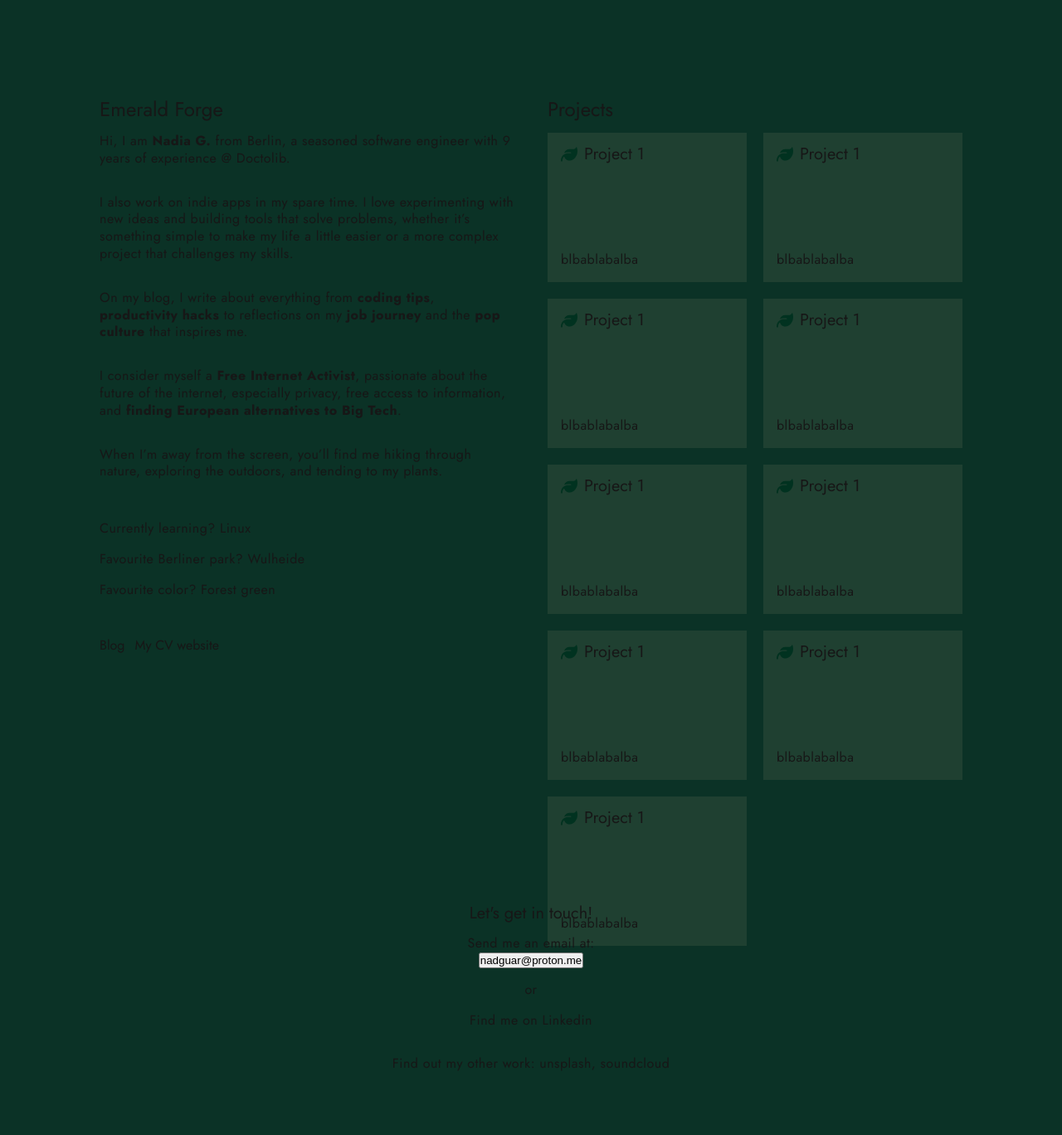
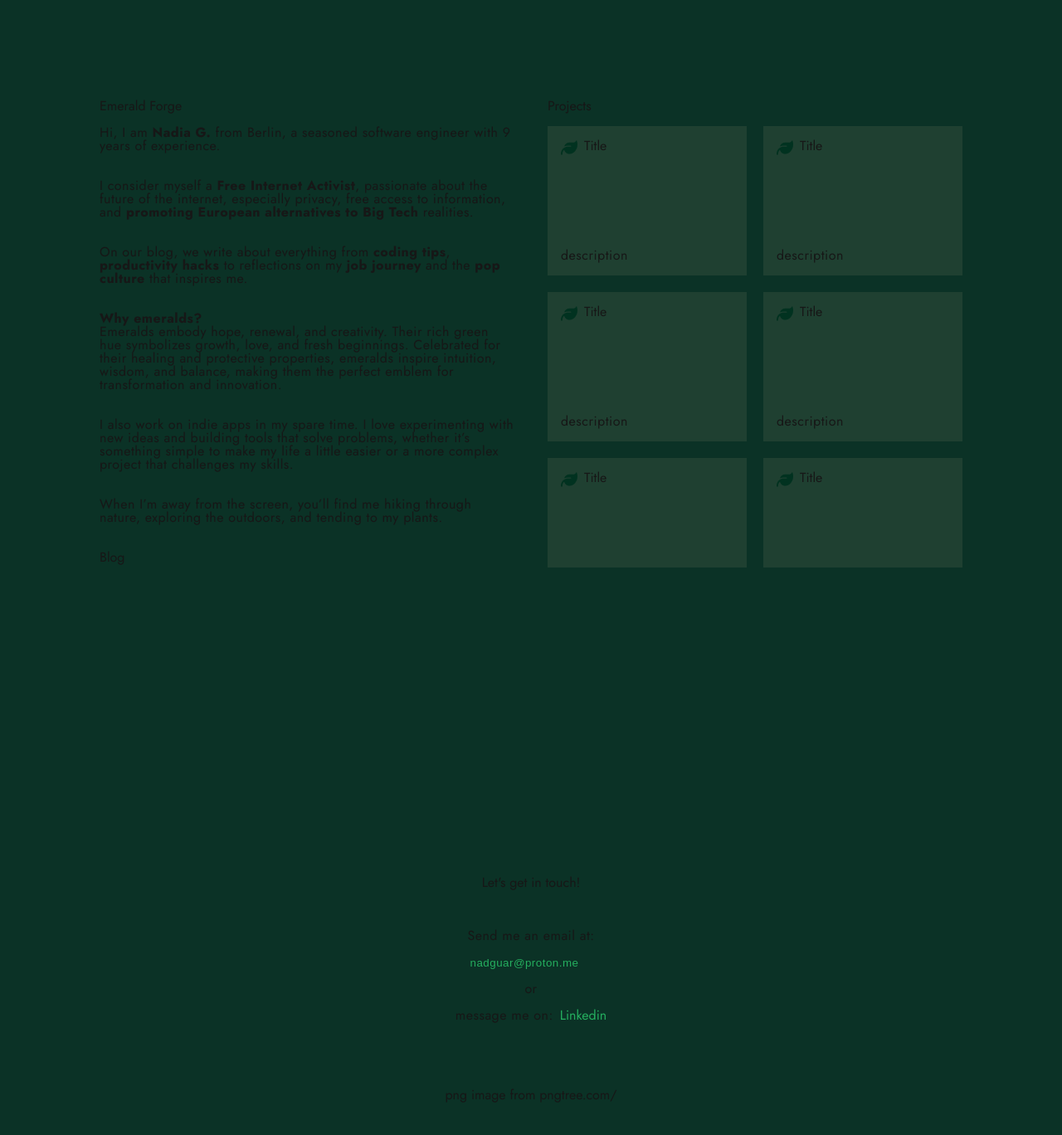
Before and after one commit to JackGarrus/nadyg-website, a Next.js app: page / in a window 1280 px wide. Shown: the top 1368 px of the page at 83% size. Built offline with nearby package versions, Linux system fonts and the light colour scheme.

Commit message:
refactor main page

```diff
--- a/src/app/components/Page.tsx
+++ b/src/app/components/Page.tsx
@@ -1,4 +1,4 @@
-import s from "../page.module.css";
+import s from "./styles/page.module.css";
 
 export default function Page({
   children,
--- a/src/app/globals.css
+++ b/src/app/globals.css
@@ -35,19 +35,19 @@ a {
   text-decoration: none;
 }
 
-.h1 {
+h1 {
   font-size: 24px;
 }
 
-.h2 {
+h2 {
   font-size: 20px;
 }
 
-.h3 {
+h3 {
   font-size: 18px;
 }
 
-.paragraph {
+p {
   font-size: 16px;
   line-height: 1.3;
   letter-spacing: 0.5px;
--- a/src/app/page.module.css
+++ b/src/app/page.module.css
@@ -1,19 +1,3 @@
-.page {
-  background-color: #0b3226;
-  height: 100vh;
-  width: 100vw;
-  padding: 100px 100px 0;
-  margin: 0 auto;
-  display: flex;
-  flex-direction: column;
-}
-
-.container {
-  display: flex;
-  justify-content: space-between;
-  height: 73vh;
-}
-
 .yapSection,
 .projectsSection,
 .contactsSection {
@@ -22,6 +6,16 @@
   width: 100%;
   height: 100%;
   padding: 20px;
+}
+
+.yapSection {
+  /* background-color: #427859; */
+  background-color: transparent;
+}
+
+.projectsSection {
+  /* background-color: #5a8c70; */
+  overflow-y: scroll;
 }
 
 .contactsSection {
@@ -43,33 +37,41 @@ a.link:hover {
   color: #249754;
 }
 
+.email {
+  background-color: transparent;
+  border: none;
+  color: #25af5f;
+}
+
+.email:hover {
+  cursor: pointer;
+  color: inherit;
+}
+
+.copied {
+  padding-left: 16px;
+  font-style: italic;
+}
+
+.flex {
+  display: flex;
+  align-items: center;
+}
+
+.flex p + a {
+  padding-left: 8px;
+  color: #25af5f;
+}
+
+.flex p + a:hover {
+  color: inherit;
+}
+
 .cardsContainer {
   display: grid;
   grid-template-columns: repeat(auto-fill, minmax(180px, 1fr));
   grid-gap: 20px;
-  /*background-color: #3e6a50;*/
   background-color: transparent;
-}
-
-.card {
-  background-color: #1f4031;
-  height: 180px;
-  display: flex;
-  flex-direction: column;
-  justify-content: space-between;
-  padding: 16px;
-}
-
-.cardHeader {
-  display: flex;
-}
-
-.cardHeader h3 {
-  padding-left: 8px;
-}
-
-.projectIcon {
-  width: 20px;
 }
 
 .footer {
--- a/src/app/page.tsx
+++ b/src/app/page.tsx
@@ -1,11 +1,11 @@
 "use client";
 
 import s from "./page.module.css";
-// import { Card } from "./ui/Card";
-import LeafIcon from "./icons/leaf";
 import { motion, MotionConfig } from "motion/react";
 import Link from "next/link";
 import { useState } from "react";
+import Page from "./components/Page";
+import Card from "./components/Card";
 
 export default function Home() {
   const [isCopied, setIsCopied] = useState<boolean | undefined>(undefined);
@@ -17,8 +17,7 @@ export default function Home() {
 
   return (
     <>
-      <div className={s.page}>
-        <div className={s.container}>
+      <Page>
         <section className={s.yapSection}>
           {/* Siccome è il nome del sito-startup stilizzalo diversamente */}
           <motion.h1
@@ -31,92 +30,74 @@ export default function Home() {
           </motion.h1>
           <br />
           <motion.p
-              className="paragraph"
             initial={{ opacity: 0 }}
             animate={{ opacity: 1 }}
             transition={{ delay: 0.2 }}
           >
-              Hi, I am <strong>Nadia G.</strong> from Berlin, a seasoned
-              software engineer with 9 years of experience @ Doctolib.
+            Hi, I am <strong>Nadia G.</strong> from Berlin, a seasoned software
+            engineer with 9 years of experience.
           </motion.p>
           <br />
           <br />
           <motion.p
-              className="paragraph"
             initial={{ opacity: 0 }}
             animate={{ opacity: 1 }}
             transition={{ delay: 0.3 }}
           >
-              I also work on indie apps in my spare time. I love experimenting
-              with new ideas and building tools that solve problems, whether
-              it’s something simple to make my life a little easier or a more
-              complex project that challenges my skills.
+            I consider myself a <strong>Free Internet Activist</strong>,
+            passionate about the future of the internet, especially privacy,
+            free access to information, and{" "}
+            <strong>promoting European alternatives to Big Tech</strong>{" "}
+            realities.
           </motion.p>
           <br />
           <br />
           <motion.p
-              className="paragraph"
             initial={{ opacity: 0 }}
             animate={{ opacity: 1 }}
-              transition={{ delay: 0.4 }}
+            transition={{ delay: 0.5 }}
           >
-              On my blog, I write about everything from{" "}
-              <strong>coding tips</strong>, <strong>productivity hacks</strong>{" "}
-              to reflections on my <strong>job journey</strong> and the{" "}
+            On our blog, we write about everything from{" "}
+            <strong>coding tips</strong>, <strong>productivity hacks</strong> to
+            reflections on my <strong>job journey</strong> and the{" "}
             <strong>pop culture</strong> that inspires me.
           </motion.p>
           <br />
           <br />
           <motion.p
-              className="paragraph"
             initial={{ opacity: 0 }}
             animate={{ opacity: 1 }}
             transition={{ delay: 0.5 }}
           >
-              I consider myself a <strong>Free Internet Activist</strong>,
-              passionate about the future of the internet, especially privacy,
-              free access to information, and{" "}
-              <strong>finding European alternatives to Big Tech</strong>.
+            <strong>Why emeralds?</strong>
+            <br />
+            Emeralds embody hope, renewal, and creativity. Their rich green hue
+            symbolizes growth, love, and fresh beginnings. Celebrated for their
+            healing and protective properties, emeralds inspire intuition,
+            wisdom, and balance, making them the perfect emblem for
+            transformation and innovation.
           </motion.p>
           <br />
           <br />
           <motion.p
-              className="paragraph"
+            initial={{ opacity: 0 }}
+            animate={{ opacity: 1 }}
+            transition={{ delay: 0.4 }}
+          >
+            I also work on indie apps in my spare time. I love experimenting
+            with new ideas and building tools that solve problems, whether it’s
+            something simple to make my life a little easier or a more complex
+            project that challenges my skills.
+          </motion.p>
+          <br />
+          <br />
+          <motion.p
             initial={{ opacity: 0 }}
             animate={{ opacity: 1 }}
             transition={{ delay: 0.6 }}
           >
-              When I’m away from the screen, you’ll find me hiking through
-              nature, exploring the outdoors, and tending to my plants.
-            </motion.p>
-            <br />
-            <br />
-            <br />
-            <motion.p
-              className="paragraph"
-              initial={{ opacity: 0 }}
-              animate={{ opacity: 1 }}
-              transition={{ delay: 1 }}
-            >
-              Currently learning? Linux
-            </motion.p>
-            <br />
-            <motion.p
-              className="paragraph"
-              initial={{ opacity: 0 }}
-              animate={{ opacity: 1 }}
-              transition={{ delay: 1.4 }}
-            >
-              Favourite Berliner park? Wulheide
-            </motion.p>
-            <br />
-            <motion.p
-              className="paragraph"
-              initial={{ opacity: 0 }}
-              animate={{ opacity: 1 }}
-              transition={{ delay: 1.8 }}
-            >
-              Favourite color? Forest green
+            When I’m away from the screen, you’ll find me hiking through nature,
+            exploring the outdoors, and tending to my plants.
           </motion.p>
           <br />
           <br />
@@ -127,25 +108,10 @@ export default function Home() {
               transition={{ delay: 2.2 }}
               className={s.link}
             >
-                <Link
-                  key="/blog"
-                  href="/blog"
-                  target="blank"
-                  className={s.link}
-                >
+              <Link key="/blog" href="/blog" target="blank" className={s.link}>
                 Blog
               </Link>
             </motion.div>
-              <motion.a
-                className={s.link}
-                initial={{ opacity: 0 }}
-                animate={{ opacity: 1 }}
-                transition={{ delay: 2.6 }}
-                href="https://nadiaguarracino.vercel.app/about"
-                target="_blank"
-              >
-                My CV website
-              </motion.a>
           </div>
         </section>
 
@@ -161,150 +127,60 @@ export default function Home() {
           <br />
           <div className={s.cardsContainer}>
             <MotionConfig transition={{ duration: 0.4, ease: "easeInOut" }}>
-                <motion.div
-                  className={s.card}
-                  initial={{ opacity: 0 }}
-                  animate={{ opacity: 1 }}
-                  transition={{ delay: 0.3 }}
-                >
-                  <div className={s.cardHeader}>
-                    <LeafIcon className={s.projectIcon} color="#013220" />
-                    <h3 className="h2">Project 1</h3>
-                  </div>
-                  <p className="paragraph">blbablabalba</p>
-                </motion.div>
-
-                <motion.div
-                  className={s.card}
-                  initial={{ opacity: 0 }}
-                  animate={{ opacity: 1 }}
-                  transition={{ delay: 0.6 }}
-                >
-                  <div className={s.cardHeader}>
-                    <LeafIcon className={s.projectIcon} color="#013220" />
-                    <h3 className="h2">Project 1</h3>
-                  </div>
-                  <p className="paragraph">blbablabalba</p>
-                </motion.div>
-
-                <motion.div
-                  className={s.card}
-                  initial={{ opacity: 0 }}
-                  animate={{ opacity: 1 }}
-                  transition={{ delay: 0.9 }}
-                >
-                  <div className={s.cardHeader}>
-                    <LeafIcon className={s.projectIcon} color="#013220" />
-                    <h3 className="h2">Project 1</h3>
-                  </div>
-                  <p className="paragraph">blbablabalba</p>
-                </motion.div>
-
-                <motion.div
-                  className={s.card}
-                  initial={{ opacity: 0 }}
-                  animate={{ opacity: 1 }}
-                  transition={{ delay: 1.2 }}
-                >
-                  <div className={s.cardHeader}>
-                    <LeafIcon className={s.projectIcon} color="#013220" />
-                    <h3 className="h2">Project 1</h3>
-                  </div>
-                  <p className="paragraph">blbablabalba</p>
-                </motion.div>
-
-                <motion.div
-                  className={s.card}
-                  initial={{ opacity: 0 }}
-                  animate={{ opacity: 1 }}
-                  transition={{ delay: 1.5 }}
-                >
-                  <div className={s.cardHeader}>
-                    <LeafIcon className={s.projectIcon} color="#013220" />
-                    <h3 className="h2">Project 1</h3>
-                  </div>
-                  <p className="paragraph">blbablabalba</p>
-                </motion.div>
-
-                <motion.div
-                  className={s.card}
-                  initial={{ opacity: 0 }}
-                  animate={{ opacity: 1 }}
-                  transition={{ delay: 1.8 }}
-                >
-                  <div className={s.cardHeader}>
-                    <LeafIcon className={s.projectIcon} color="#013220" />
-                    <h3 className="h2">Project 1</h3>
-                  </div>
-                  <p className="paragraph">blbablabalba</p>
-                </motion.div>
-
-                <motion.div
-                  className={s.card}
-                  initial={{ opacity: 0 }}
-                  animate={{ opacity: 1 }}
-                  transition={{ delay: 2.1 }}
-                >
-                  <div className={s.cardHeader}>
-                    <LeafIcon className={s.projectIcon} color="#013220" />
-                    <h3 className="h2">Project 1</h3>
-                  </div>
-                  <p className="paragraph">blbablabalba</p>
-                </motion.div>
-
-                <motion.div
-                  className={s.card}
-                  initial={{ opacity: 0 }}
-                  animate={{ opacity: 1 }}
-                  transition={{ delay: 2.4 }}
-                >
-                  <div className={s.cardHeader}>
-                    <LeafIcon className={s.projectIcon} color="#013220" />
-                    <h3 className="h2">Project 1</h3>
-                  </div>
-                  <p className="paragraph">blbablabalba</p>
-                </motion.div>
-
-                <motion.div
-                  className={s.card}
-                  initial={{ opacity: 0 }}
-                  animate={{ opacity: 1 }}
-                  transition={{ delay: 2.7 }}
-                >
-                  <div className={s.cardHeader}>
-                    <LeafIcon className={s.projectIcon} color="#013220" />
-                    <h3 className="h2">Project 1</h3>
-                  </div>
-                  <p className="paragraph">blbablabalba</p>
-                </motion.div>
+              <Card />
+              <Card />
+              <Card />
+              <Card />
+              <Card />
+              <Card />
+              <Card />
+              <Card />
+              <Card />
+              <Card />
+              <Card />
             </MotionConfig>
           </div>
         </section>
-        </div>
-      </div>
-      <div className={s.page}>
-        <div className={s.container}>
+      </Page>
+
+      <Page>
         <section className={s.contactsSection}>
-            <h2 className="h2">Let&apos;s get in touch!</h2>
+          <h1 className="h2">Let&apos;s get in touch!</h1>
+          <br /> <br />
           <br />
-            <p className="paragraph">Send me an email at:</p>
+          <p>Send me an email at:</p>
+          <br />
           <div>
-              <button onClick={() => copy("nadguar@proton.me")}>
-                nadguar@proton.me
+            <button
+              className={s.email}
+              onClick={() => copy("nadguar@proton.me")}
+            >
+              <p>nadguar@proton.me</p>
             </button>
-              {isCopied && <span>Copied!</span>}
+            <span className={s.copied}>{isCopied && <span>Copied!</span>}</span>
           </div>
           <br />
-            <p className="paragraph">or</p>
+          <p>or</p>
           <br />
-            <p className="paragraph">Find me on Linkedin</p>
-            <br /> <br />
-            <p className="paragraph">
-              Find out my other work: unsplash, soundcloud{" "}
-            </p>
+          <div className={s.flex}>
+            <p>message me on: </p>
+            <a
+              href="https://www.linkedin.com/in/nadia-guarracino17/"
+              target="blank"
+            >
+              Linkedin
+            </a>
+          </div>
+          <br />
+          <br />
+          <br />
+          <br />
+          <br />
+          <a href="https://pngtree.com/freepng/hand-drawn-green-gems-illustration_4531393.html">
+            png image from pngtree.com/
+          </a>
         </section>
-        </div>
-      </div>
+      </Page>
     </>
   );
 }
```
Lines whose indentation alone changed are shown as unchanged.
